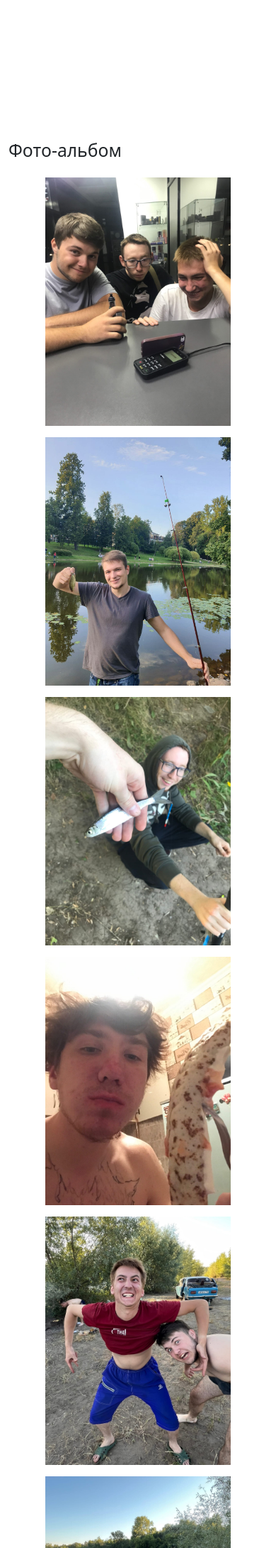
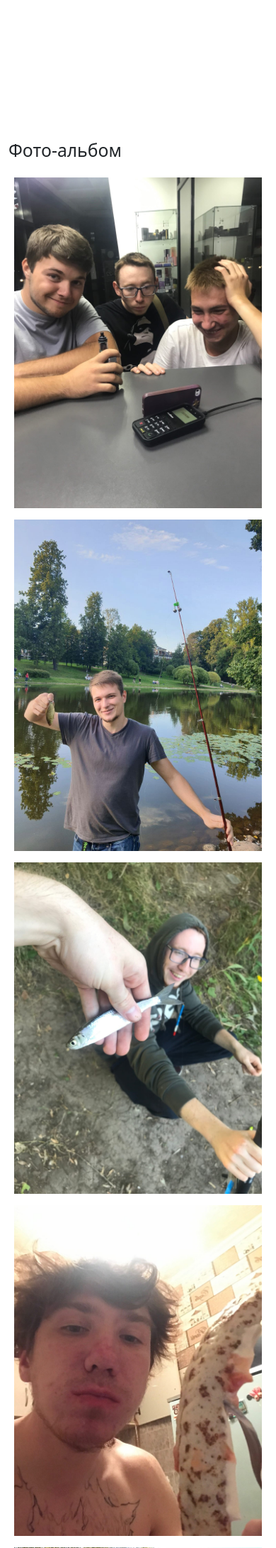
Before and after one commit to Best-friend-ribolovi/Best-friend-ribolovi.github.io, a PHP site: page / in a window 390 px wide. Shown: the part 2391-4572 px from the top of the page at 71% size. Run offline with PHP 8.4, Linux system fonts and the light colour scheme.

Commit message:
fixBigUpdate1

```diff
--- a/css/album.css
+++ b/css/album.css
@@ -11,3 +11,9 @@
     width: 100%;
     object-fit: cover;
 }
+@media(max-width:576px){
+    .album__photos_photo img {
+        height: 100%;
+        width: 100%;
+    }
+}
--- a/index.html
+++ b/index.html
@@ -101,9 +101,9 @@
                         let img = new Image;
                         img.onload = function() {
                             if(this.width>this.height){$(function(){$('.lazy').Lazy();});
-                                album.innerHTML +=`<div class="album__photos_photo col-md-6 p-2"><img class="lazy" data-src="./img/galerey/${i}.jpg" alt=""></div>`;
+                                album.innerHTML +=`<div class="album__photos_photo col-lg-6 col-md-8 col-12 p-2"><img class="lazy" data-src="./img/galerey/${i}.jpg" alt=""></div>`;
                             }
-                            else{$(function(){$('.lazy').Lazy();});album.innerHTML +=`<div class="album__photos_photo col-md-3 p-2"><img class="lazy" data-src="./img/galerey/${i}.jpg" alt=""></div>`;}
+                            else{$(function(){$('.lazy').Lazy();});album.innerHTML +=`<div class="album__photos_photo col-lg-3 col-md-4 col-12 p-2"><img class="lazy" data-src="./img/galerey/${i}.jpg" alt=""></div>`;}
                         }
                         img.src = `img/galerey/${i}.jpg`;
                     }
--- a/js/calc_beer.js
+++ b/js/calc_beer.js
@@ -114,7 +114,7 @@ window.addEventListener('DOMContentLoaded', function(){
     function final(persone,personeChislo, maksim, radmir, check){
         let point = 0;
         let litr = 'а';
-        if((persone[0].style.background == "" || persone[0].style.background == "url('./icons/Persone.svg') center center / cover")){point = 0;}
+        if(persone[0].style.background != 'url("./icons/PersoneCheck.svg") center center / cover'){point = 0;}
         else{point = ((personeNumber+1)*personeChislo);}
         if(maksimText.textContent == "Естественно Максим пьет"){point += maksim;}
         if(radmirText.textContent == "Радмир будет с нами пить и компания очень этому рада"){point += radmir;}
```
